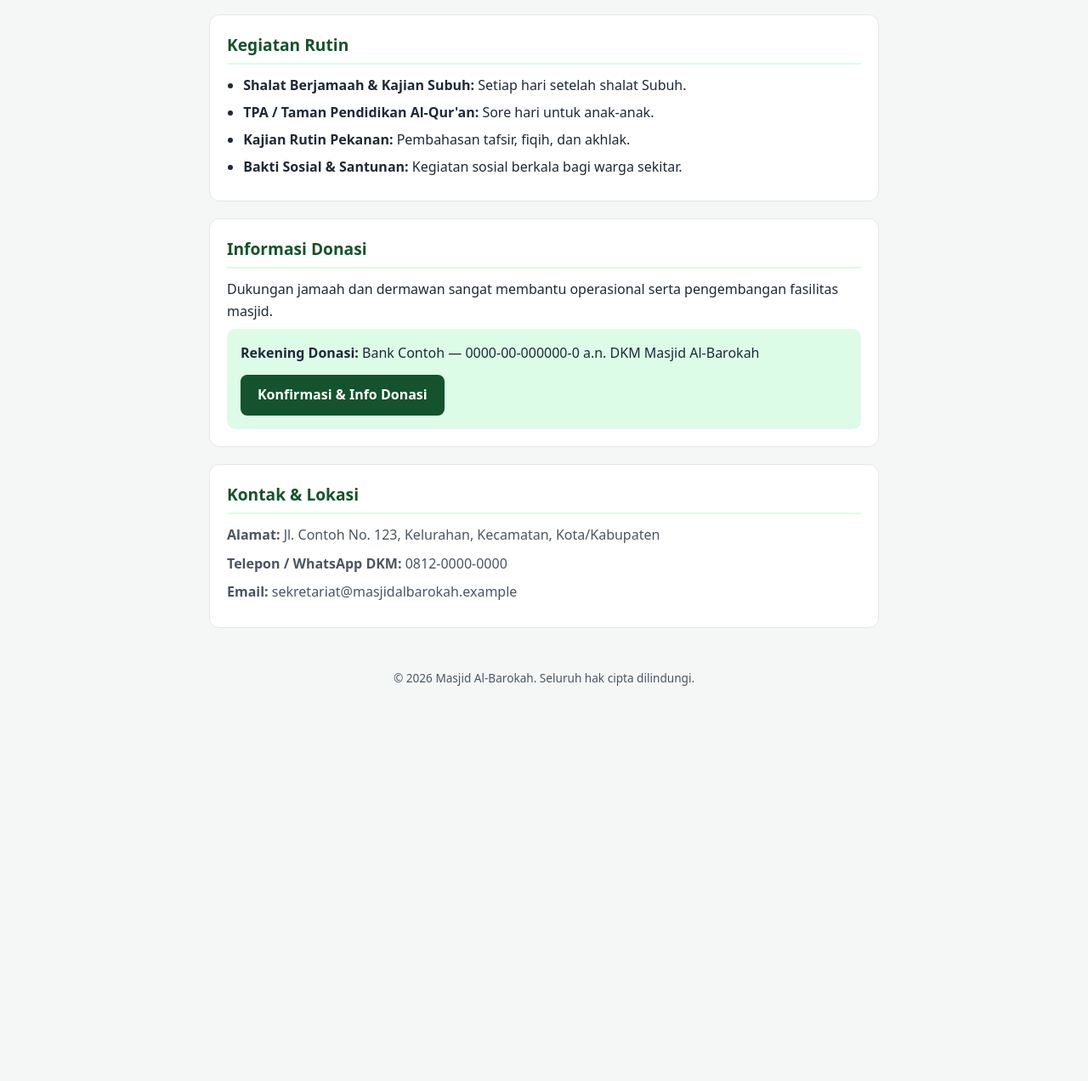
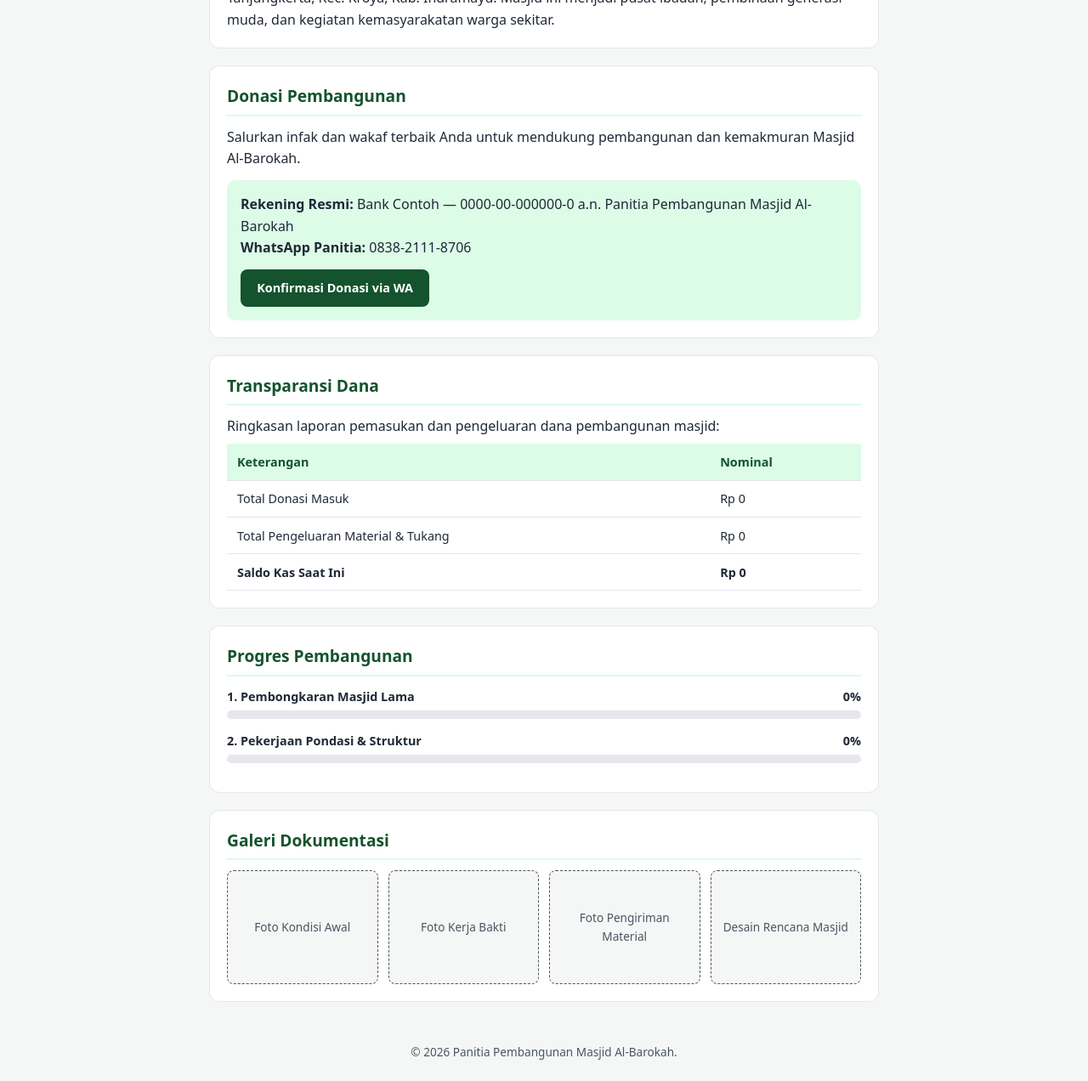
Before and after one commit to katcip87/pembangunan-masjid-al-barokah, a plain HTML site: page index.html in a window 1280 px wide. Shown: the part 336-1608 px from the top of the page at 85% size. Before the commit the page ends 1169 px from the top, so only its background shows below. Drawn offline with Linux system fonts and the light colour scheme.

Commit message:
Revise index.html with navigation and content updates
Updated the title and added a navigation bar. Changed section titles and improved content for clarity. Added sections for transparency and progress of construction.

```diff
--- a/index.html
+++ b/index.html
@@ -3,12 +3,13 @@
 <head>
   <meta charset="UTF-8">
   <meta name="viewport" content="width=device-width, initial-scale=1.0">
-  <title>Profil Masjid Al-Barokah</title>
+  <title>Masjid Al-Barokah</title>
   <style>
     :root {
       --bg: #f4f7f5;
       --surface: #ffffff;
       --primary: #14532d;
+      --primary-dark: #0f3f22;
       --primary-light: #dcfce7;
       --text: #1f2937;
       --muted: #4b5563;
@@ -21,6 +22,10 @@
       padding: 0;
     }
 
+    html {
+      scroll-behavior: smooth;
+    }
+
     body {
       font-family: system-ui, -apple-system, sans-serif;
       background-color: var(--bg);
@@ -28,6 +33,41 @@
       line-height: 1.6;
     }
 
+    /* Navbar */
+    nav {
+      background-color: var(--primary-dark);
+      position: sticky;
+      top: 0;
+      z-index: 100;
+      border-bottom: 1px solid rgba(255, 255, 255, 0.1);
+    }
+
+    .nav-container {
+      max-width: 820px;
+      margin: 0 auto;
+      padding: 0.75rem 1rem;
+      display: flex;
+      flex-wrap: wrap;
+      justify-content: center;
+      gap: 0.5rem;
+    }
+
+    .nav-container a {
+      color: #ffffff;
+      text-decoration: none;
+      font-size: 0.9rem;
+      font-weight: 500;
+      padding: 0.4rem 0.75rem;
+      border-radius: 6px;
+      transition: background-color 0.2s;
+    }
+
+    .nav-container a:hover,
+    .nav-container a:focus {
+      background-color: var(--primary);
+    }
+
+    /* Header */
     header {
       background-color: var(--primary);
       color: #ffffff;
@@ -45,6 +85,7 @@
       opacity: 0.9;
     }
 
+    /* Konten Utama */
     main {
       max-width: 820px;
       margin: 1.5rem auto;
@@ -58,6 +99,7 @@
       border: 1px solid var(--border);
       border-radius: 12px;
       padding: 1.25rem;
+      scroll-margin-top: 4.5rem;
     }
 
     h2 {
@@ -76,16 +118,12 @@
       margin-bottom: 0.4rem;
     }
 
-    .kontak-item {
-      margin-bottom: 0.5rem;
-      color: var(--muted);
-    }
-
+    /* Kotak Donasi */
     .donasi-box {
       background-color: var(--primary-light);
       border-radius: 10px;
       padding: 1rem;
-      margin-top: 0.5rem;
+      margin-top: 0.75rem;
     }
 
     .btn-donasi {
@@ -94,9 +132,88 @@
       background-color: var(--primary);
       color: #ffffff;
       text-decoration: none;
-      padding: 0.7rem 1.25rem;
+      padding: 0.65rem 1.2rem;
       border-radius: 8px;
       font-weight: 600;
+      font-size: 0.9rem;
+    }
+
+    /* Tabel Transparansi */
+    .table-wrap {
+      overflow-x: auto;
+      margin-top: 0.5rem;
+    }
+
+    table {
+      width: 100%;
+      border-collapse: collapse;
+      font-size: 0.9rem;
+    }
+
+    th, td {
+      text-align: left;
+      padding: 0.6rem 0.75rem;
+      border-bottom: 1px solid var(--border);
+    }
+
+    th {
+      background-color: var(--primary-light);
+      color: var(--primary);
+    }
+
+    /* Progress Bar */
+    .progress-item {
+      margin-bottom: 0.9rem;
+    }
+
+    .progress-label {
+      display: flex;
+      justify-content: space-between;
+      font-size: 0.9rem;
+      font-weight: 600;
+      margin-bottom: 0.3rem;
+    }
+
+    .progress-bar {
+      width: 100%;
+      height: 10px;
+      background-color: var(--border);
+      border-radius: 999px;
+      overflow: hidden;
+    }
+
+    .progress-fill {
+      height: 100%;
+      background-color: var(--primary);
+    }
+
+    /* Galeri */
+    .gallery-grid {
+      display: grid;
+      grid-template-columns: repeat(auto-fit, minmax(140px, 1fr));
+      gap: 0.75rem;
+      margin-top: 0.5rem;
+    }
+
+    .gallery-item {
+      background-color: var(--bg);
+      border: 1px dashed var(--muted);
+      border-radius: 8px;
+      aspect-ratio: 4 / 3;
+      display: flex;
+      align-items: center;
+      justify-content: center;
+      text-align: center;
+      padding: 0.5rem;
+      font-size: 0.85rem;
+      color: var(--muted);
+    }
+
+    .gallery-item img {
+      width: 100%;
+      height: 100%;
+      object-fit: cover;
+      border-radius: 8px;
     }
 
     footer {
@@ -109,52 +226,107 @@
 </head>
 <body>
 
+  <nav>
+    <div class="nav-container">
+      <a href="#profil">Profil</a>
+      <a href="#donasi">Donasi</a>
+      <a href="#transparansi">Transparansi</a>
+      <a href="#progres">Progres</a>
+      <a href="#gallery">Galeri</a>
+    </div>
+  </nav>
+
   <header>
     <h1>Masjid Al-Barokah</h1>
     <p>Pusat Ibadah, Dakwah, dan Kegiatan Sosial Masyarakat</p>
   </header>
 
   <main>
-    <section id="sejarah">
-      <h2>Sejarah Singkat</h2>
+    <section id="profil">
+      <h2>Profil Masjid</h2>
       <p>
-        Masjid Al-Barokah didirikan atas swadaya warga setempat sebagai sarana ibadah harian,
-        pembinaan generasi muda, dan pusat kegiatan kemasyarakatan. Seiring waktu, masjid terus
-        berkembang untuk memenuhi kebutuhan jamaah.
+        Masjid Al-Barokah berlokasi di Jl. Babakan Dampyang Gantar, Blok Kedungkacip, RT 13 RW 04,
+        Desa Tanjungkerta, Kec. Kroya, Kab. Indramayu. Masjid ini menjadi pusat ibadah, pembinaan
+        generasi muda, dan kegiatan kemasyarakatan warga sekitar.
       </p>
     </section>
 
-    <section id="kegiatan">
-      <h2>Kegiatan Rutin</h2>
-      <ul>
-        <li><strong>Shalat Berjamaah &amp; Kajian Subuh:</strong> Setiap hari setelah shalat Subuh.</li>
-        <li><strong>TPA / Taman Pendidikan Al-Qur'an:</strong> Sore hari untuk anak-anak.</li>
-        <li><strong>Kajian Rutin Pekanan:</strong> Pembahasan tafsir, fiqih, dan akhlak.</li>
-        <li><strong>Bakti Sosial &amp; Santunan:</strong> Kegiatan sosial berkala bagi warga sekitar.</li>
-      </ul>
-    </section>
-
     <section id="donasi">
-      <h2>Informasi Donasi</h2>
+      <h2>Donasi Pembangunan</h2>
       <p>
-        Dukungan jamaah dan dermawan sangat membantu operasional serta pengembangan fasilitas masjid.
+        Salurkan infak dan wakaf terbaik Anda untuk mendukung pembangunan dan kemakmuran Masjid Al-Barokah.
       </p>
       <div class="donasi-box">
-        <p><strong>Rekening Donasi:</strong> Bank Contoh — 0000-00-000000-0 a.n. DKM Masjid Al-Barokah</p>
-        <a class="btn-donasi" href="#kontak">Konfirmasi &amp; Info Donasi</a>
+        <p><strong>Rekening Resmi:</strong> Bank Contoh — 0000-00-000000-0 a.n. Panitia Pembangunan Masjid Al-Barokah</p>
+        <p><strong>WhatsApp Panitia:</strong> 0838-2111-8706</p>
+        <a class="btn-donasi" href="https://wa.me/6283821118706" target="_blank">Konfirmasi Donasi via WA</a>
       </div>
     </section>
 
-    <section id="kontak">
-      <h2>Kontak &amp; Lokasi</h2>
-      <p class="kontak-item"><strong>Alamat:</strong> Jl. Contoh No. 123, Kelurahan, Kecamatan, Kota/Kabupaten</p>
-      <p class="kontak-item"><strong>Telepon / WhatsApp DKM:</strong> 0812-0000-0000</p>
-      <p class="kontak-item"><strong>Email:</strong> sekretariat@masjidalbarokah.example</p>
+    <section id="transparansi">
+      <h2>Transparansi Dana</h2>
+      <p>Ringkasan laporan pemasukan dan pengeluaran dana pembangunan masjid:</p>
+      <div class="table-wrap">
+        <table>
+          <thead>
+            <tr>
+              <th>Keterangan</th>
+              <th>Nominal</th>
+            </tr>
+          </thead>
+          <tbody>
+            <tr>
+              <td>Total Donasi Masuk</td>
+              <td>Rp 0</td>
+            </tr>
+            <tr>
+              <td>Total Pengeluaran Material &amp; Tukang</td>
+              <td>Rp 0</td>
+            </tr>
+            <tr>
+              <td><strong>Saldo Kas Saat Ini</strong></td>
+              <td><strong>Rp 0</strong></td>
+            </tr>
+          </tbody>
+        </table>
+      </div>
+    </section>
+
+    <section id="progres">
+      <h2>Progres Pembangunan</h2>
+      <div class="progress-item">
+        <div class="progress-label">
+          <span>1. Pembongkaran Masjid Lama</span>
+          <span>0%</span>
+        </div>
+        <div class="progress-bar">
+          <div class="progress-fill" style="width: 0%;"></div>
+        </div>
+      </div>
+      <div class="progress-item">
+        <div class="progress-label">
+          <span>2. Pekerjaan Pondasi &amp; Struktur</span>
+          <span>0%</span>
+        </div>
+        <div class="progress-bar">
+          <div class="progress-fill" style="width: 0%;"></div>
+        </div>
+      </div>
+    </section>
+
+    <section id="gallery">
+      <h2>Galeri Dokumentasi</h2>
+      <div class="gallery-grid">
+        <div class="gallery-item">Foto Kondisi Awal</div>
+        <div class="gallery-item">Foto Kerja Bakti</div>
+        <div class="gallery-item">Foto Pengiriman Material</div>
+        <div class="gallery-item">Desain Rencana Masjid</div>
+      </div>
     </section>
   </main>
 
   <footer>
-    &copy; 2026 Masjid Al-Barokah. Seluruh hak cipta dilindungi.
+    &copy; 2026 Panitia Pembangunan Masjid Al-Barokah.
   </footer>
 
 </body>
```
